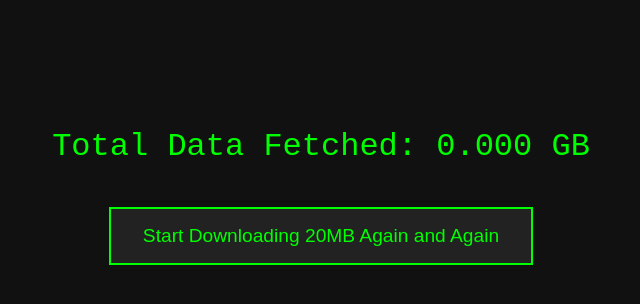
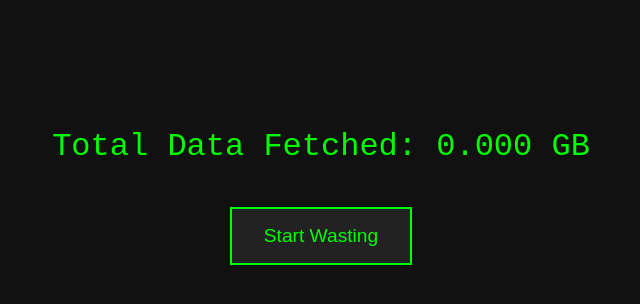
Before and after one commit to MdNazrulHaqAnsari/InternetWaster, a website: page index.html in a window 1280 px wide. Shown: the whole page, without its empty margins (319-959 px from the left). Drawn offline with Linux system fonts and the light colour scheme.

Commit message:
Update index.html

```diff
--- a/index.html
+++ b/index.html
@@ -10,7 +10,7 @@
 </head>
 <body>
   <div id="counter">Total Data Fetched: 0.000 GB</div>
-  <button onclick="startFetching()">Start Downloading 20MB Again and Again</button>
+  <button onclick="startFetching()">Start Wasting</button>
 
   <script>
     const FILE_URL = "https://raw.githubusercontent.com/YOUR_USERNAME/YOUR_REPO/main/dummy20mb.bin"; // replace with your file URL
```
